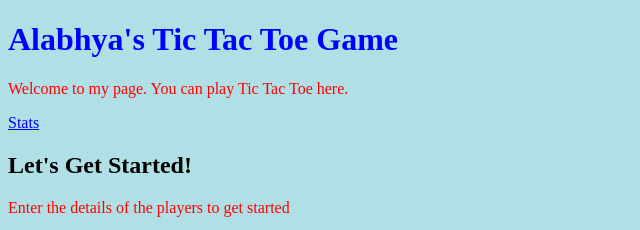
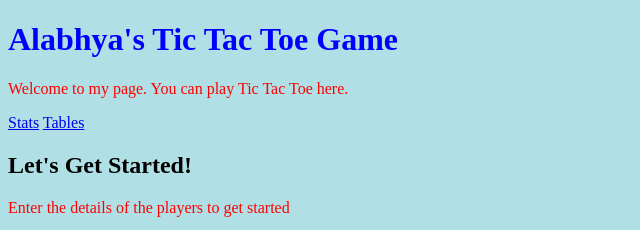
Before and after one commit to athak123/Lab8, a plain HTML site: page html files/index.html in a window 1280 px wide. Shown: the top 230 px of the page, 0-640 px from the left. Drawn offline with Linux system fonts and the light colour scheme.

Commit message:
Update index.html

```diff
--- a/html files/index.html
+++ b/html files/index.html
@@ -10,6 +10,7 @@
 <h1>Alabhya's Tic Tac Toe Game</h1>
 <p>Welcome to my page. You can play Tic Tac Toe here.</p>
 <a href="Stats.html">Stats</a>
+<a href="tables.html">Tables</a>
 <h2> Let's Get Started!</h2>
 <p> Enter the details of the players to get started</p>
 
```
